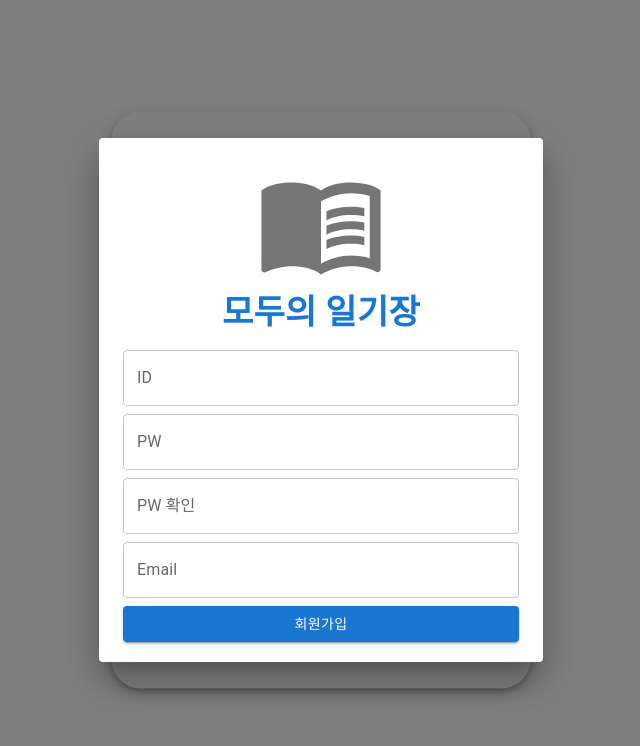
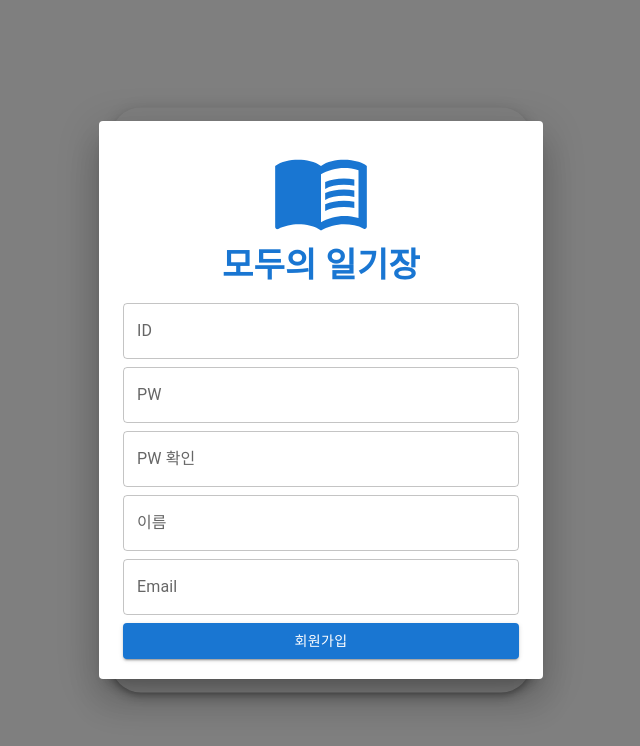
Before and after one commit to 5pponent/7-Project-Front, a React (Create React App) app: page / in a window 1280 px wide. Both pictures are taken after a click on the button "회원가입". Shown: the top 746 px of the page, without its empty margins (319-959 px from the left). Built offline with nearby package versions, Linux system fonts and the light colour scheme.

Commit message:
add Login/Join Validation with backend server

```diff
--- a/package.json
+++ b/package.json
@@ -42,5 +42,5 @@
       "last 1 safari version"
     ]
   },
-  "proxy": "http://localhost:8080/"
+  "proxy": "http://localhost:8080"
 }
--- a/src/components/Login/Login.js
+++ b/src/components/Login/Login.js
@@ -2,22 +2,46 @@ import React, { useState } from 'react';
 
 import Typography from '@mui/material/Typography';
 import MenuBookIcon from '@mui/icons-material/MenuBook';
-import { Button, Dialog, DialogContent, Grid, Stack, TextField } from '@mui/material';
+import { Box, Button, Dialog, DialogContent, Grid, Stack, TextField } from '@mui/material';
 import Register from './Register';
 import './anchorCss.css';
+import axios from 'axios';
 
 export default function Login(props) {
 
   const [open, setOpen] = useState(false);
+  const [loginInfo, setLoginInfo] = useState({id: null, password: null});
+  const [errorMessage, setErrorMessage] = useState(null);
+  const [idErrorMessage, setIdErrorMessage] = useState(null);
+  const [pwErrorMessage, setPwErrorMessage] = useState(null);
 
-  const handleClickOpen = () => {
-    setOpen(true);
+  const handleClickOpen = () => { setOpen(true); }
+  const handleClickClose = () => { setOpen(false); }
+  const handleClickLogin = (e) => {
+    e.preventDefault();
+    axios.post("./login", loginInfo)
+    .then((response) => {
+      // 검증 결과 받아서 출력
+      var result = response.data;
+      if (result.hasOwnProperty("errors")) {
+        var errors = result.errors;
+        errors.hasOwnProperty("id") ? setIdErrorMessage(errors.id) : setIdErrorMessage(null);
+        errors.hasOwnProperty("password") ? setPwErrorMessage(errors.password) : setPwErrorMessage(null);
+        errors.hasOwnProperty("global") ? setErrorMessage(errors.global) : setErrorMessage(null);
+        return;
+      }
+      // 로그인 성공 로직
+      setErrorMessage(null);
+      props.getLogin(true);
+    })
+    .catch(err => console.log(err));
   }
-  const handleClickClose = () => {
-    setOpen(false);
-  }
-  const handleClickLogin = () => {
-    props.getLogin(true);
+  const handleValueChange = (e) => {
+    const {name, value} = e.target;
+    setLoginInfo({
+      ...loginInfo,
+      [name]: value
+    });
   }
 
   return (
@@ -29,14 +53,19 @@ export default function Login(props) {
           <MenuBookIcon color='primary' sx={{ fontSize: 100 }}/>
           <Typography variant='h4' color='primary' fontWeight='bold'>모두의 일기장</Typography>
         </Grid>
-        <form>
+        <Box component="form">
           <Stack spacing={1}>
-            <TextField label='ID'/>
-            <TextField label='PW' type='password'/>
+            <TextField label='ID' name="id" onChange={handleValueChange}
+              helperText={idErrorMessage} error={idErrorMessage ? true : false}
+            />
+            <TextField label='PW' type='password' name="password" onChange={handleValueChange}
+              helperText={pwErrorMessage} error={pwErrorMessage ? true : false}
+            />
            <Button type='submit' variant='contained' color='success' onClick={handleClickLogin}>로그인</Button>
+           <Typography color='red' fontSize={12}>{errorMessage}</Typography>
           </Stack>
-        </form>
-        <a href="/">아이디,비밀번호를 잊어버렸어요</a>
+        </Box>
+        <a href="/">아이디/비밀번호를 잊어버렸어요</a>
         <Typography variant='subtitle2' color="text.secondary">또는</Typography>
         <Button onClick={handleClickOpen} variant='contained'>회원가입</Button>
       </Stack>
--- a/src/components/Login/Register.js
+++ b/src/components/Login/Register.js
@@ -1,30 +1,83 @@
-import React from 'react';
+import React, { useState } from 'react';
 import Typography from '@mui/material/Typography';
 import MenuBookIcon from '@mui/icons-material/MenuBook';
-import { Button, Grid, Stack, TextField } from '@mui/material';
+import { Box, Button, Grid, Stack, TextField } from '@mui/material';
+import axios from 'axios';
 
 export default function Register(props) {
 
-	const handleClickRegist = () => { props.getLogin(true); };
+	const [registInfo, setRegistInfo] = useState({
+		id: null,
+		password: null,
+		passwordCheck: null,
+		name: null,
+		email: null
+	});
+	const [idErrorMessage, setIdErrorMessage] = useState(null);
+	const [pwErrorMessage, setPwErrorMessage] = useState(null);
+	const [pwchkErrorMessage, setPwchkErrorMessage] = useState(null);
+	const [nameErrorMessage, setNameErrorMessage] = useState(null);
+	const [emailErrorMessage, setEmailErrorMessage] = useState(null);
+	const handleValueChange = (e) => {
+    const {name, value} = e.target;
+    setRegistInfo({
+      ...registInfo,
+      [name]: value
+    });
+  }
+	const handleClickRegist = (e) => {
+		e.preventDefault();
+		axios.post("./join", registInfo)
+		.then((response) => {
+			// 검증 결과 받아서 출력
+			var result = response.data;
+			if (result.hasOwnProperty("errors")) {
+				var errors = result.errors;
+				errors.hasOwnProperty("id") ? setIdErrorMessage(errors.id) : setIdErrorMessage(null);
+				errors.hasOwnProperty("password") ? setPwErrorMessage(errors.password) : setPwErrorMessage(null);
+				errors.hasOwnProperty("passwordCheck") ? setPwchkErrorMessage(errors.passwordCheck) : setPwchkErrorMessage(null);
+				errors.hasOwnProperty("name") ? setNameErrorMessage(errors.name) : setNameErrorMessage(null);
+				errors.hasOwnProperty("email") ? setEmailErrorMessage(errors.email) : setEmailErrorMessage(null);
+				return;
+			}
+			axios.post("./login", {"id": registInfo.id, "password": registInfo.password})
+			.then((response) => {
+				// 회원가입 성공 로직
+				props.getLogin(true);
+			})
+			.catch(err => console.log(err));
+		})
+		.catch(err => console.log(err));
+	};
 
   return(
 		<Stack spacing={2}>
 			<Grid align='center'>
-				<MenuBookIcon color='action' sx={{ fontSize: 130 }}/>
+				<MenuBookIcon color='primary' sx={{ fontSize: 100 }}/>
 				<Typography variant='h4' color='primary' fontWeight='bold'>모두의 일기장</Typography>
 			</Grid>
 
-			<form>
+			<Box component="form">
 				<Stack spacing={1}>
-					<TextField fullWidth label='ID'/>
-					<TextField fullWidth label='PW' type='password'/>
-					<TextField fullWidth label='PW 확인' type='password'/>
-					<TextField fullWidth label='Email'/>
+					<TextField fullWidth label='ID' onChange={handleValueChange} name="id"
+						error={idErrorMessage ? true : false} helperText={idErrorMessage} />
+
+					<TextField fullWidth label='PW' type='password' onChange={handleValueChange} name="password"
+						error={pwErrorMessage ? true : false} helperText={pwErrorMessage} />
+
+					<TextField fullWidth label='PW 확인' type='password' onChange={handleValueChange} name="passwordCheck"
+						error={pwchkErrorMessage ? true : false} helperText={pwchkErrorMessage} />
+
+					<TextField fullWidth label='이름' onChange={handleValueChange} name="name"
+						error={nameErrorMessage ? true : false} helperText={nameErrorMessage} />
+
+					<TextField fullWidth label='Email' onChange={handleValueChange} name="email"
+						error={emailErrorMessage ? true : false} helperText={emailErrorMessage} />
 
 					<Button type='submit' variant='contained' color='primary'
 						onClick={handleClickRegist}>회원가입</Button>
 				</Stack>
-			</form>
+			</Box>
 		</Stack>
   )
 }
--- a/src/components/feedline/Feed.js
+++ b/src/components/feedline/Feed.js
@@ -68,7 +68,7 @@ export default function Feed(props) {
 				</Grid>
 				<Divider/>
 				<Grid container p={2}>
-					<Grid item xs={9}> {/* 좋아요, 댓글 */}
+					<Grid item xs={10}> {/* 좋아요, 댓글 */}
 						<Box>
 							<IconButton>
 								<ThumbUpAltRoundedIcon sx={{ fontSize: 30 }}/>
@@ -78,9 +78,9 @@ export default function Feed(props) {
 							</IconButton>
 						</Box>
 					</Grid>
-					<Grid item xs={3}> {/* 프로필 */}
+					<Grid item xs={2}> {/* 프로필 */}
 						<Box>
-							<Grid container spacing={2} sx={{cursor: 'pointer'}}
+							<Grid container spacing={1} sx={{cursor: 'pointer'}}
 								onClick={handleClickProfile}>
 								<Grid item>
 									<Avatar alt="profile image" src={props.image}/>
```
